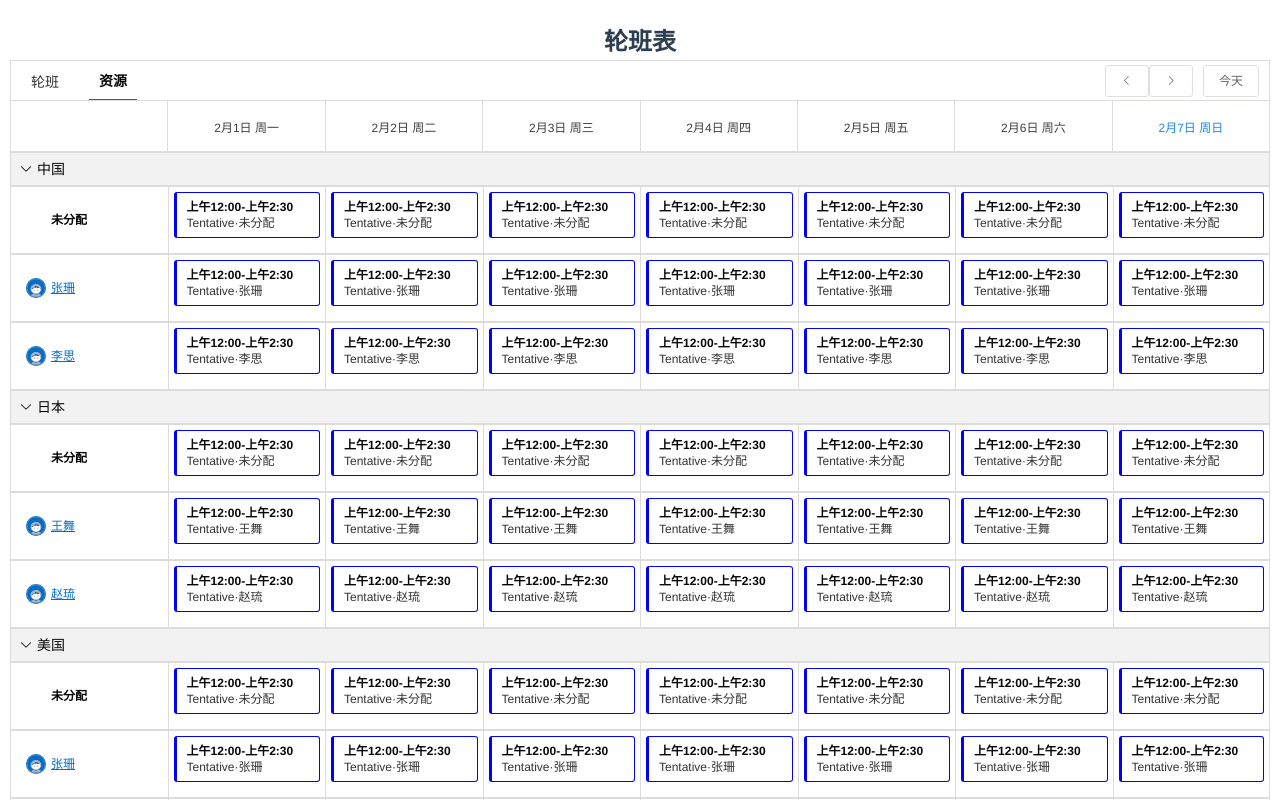
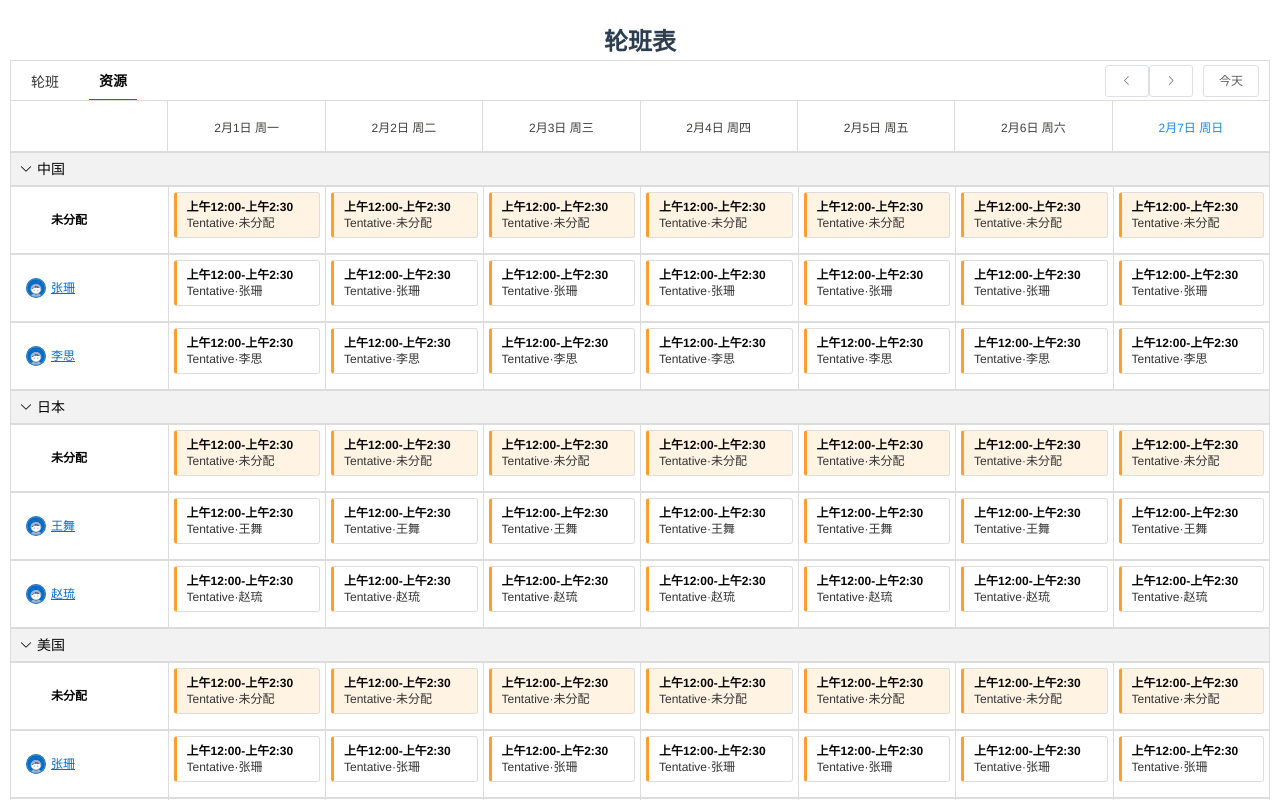
Before and after one commit to zhiyeyouzi/vue-shiftTable, a Vue app: page /#/about in a window 1280 px wide. Shown: the top 800 px of the page. Built offline with nearby package versions, Linux system fonts and the light colour scheme.

Commit message:
美化条目

```diff
--- a/src/views/About.vue
+++ b/src/views/About.vue
@@ -93,11 +93,12 @@
                       popper-class="popover-shift"
                       trigger="click">
                     <div style="background: #f3f2f2;padding: 12px;">
+                      <p>{{itemBox.day.num}}</p>
                       <p>上午12:00-上午2:30</p>
                       <p>Tentative·{{ itemA.title }}</p>
                     </div>
                     <div slot="reference" @click.stop="handleClickEvent">
-                      <div class="week-item-order" :style="{'border-color': borderColor}">
+                      <div :class="['week-item-order', indexA===0?'week-item-order-bg':'', 'week-item-order-ba']" >
                         <div class="week-item-order-t">上午12:00-上午2:30</div>
                         <div class="week-item-order-b">Tentative·{{ itemA.title }}</div>
                       </div>
@@ -118,7 +119,6 @@ export default {
   name: "About",
   data() {
     return {
-      borderColor: 'blue',
       // 模拟数据
       analogData: [
         {
@@ -640,7 +640,6 @@ export default {
             border: 1px solid #DEDCDA;
             border-radius: 3px;
             margin-bottom: 10px;
-            border-left: 3px solid red;
             padding: 6px 10px;
             box-sizing: border-box;
             .week-item-order-t, .week-item-order-b{
@@ -661,6 +660,22 @@ export default {
               color: #333333;
             }
           }
+          //#fff3e4  未分配的背景色
+          //#ff9e2c  状态 暂时
+          //#4bca81  状态 确认
+          //#1589ee  状态 已发布
+          .week-item-order-bg{
+            background: #fff3e4;
+          }
+          .week-item-order-ba{
+            border-left: 3px solid #ff9e2c;
+          }
+          .week-item-order-bb{
+            border-left: 3px solid #4bca81;
+          }
+          .week-item-order-bc{
+            border-left: 3px solid #1589ee;
+          }
         }
         .week-item-day:last-child{
           border-right: 1px solid #DEDCDA;
```
